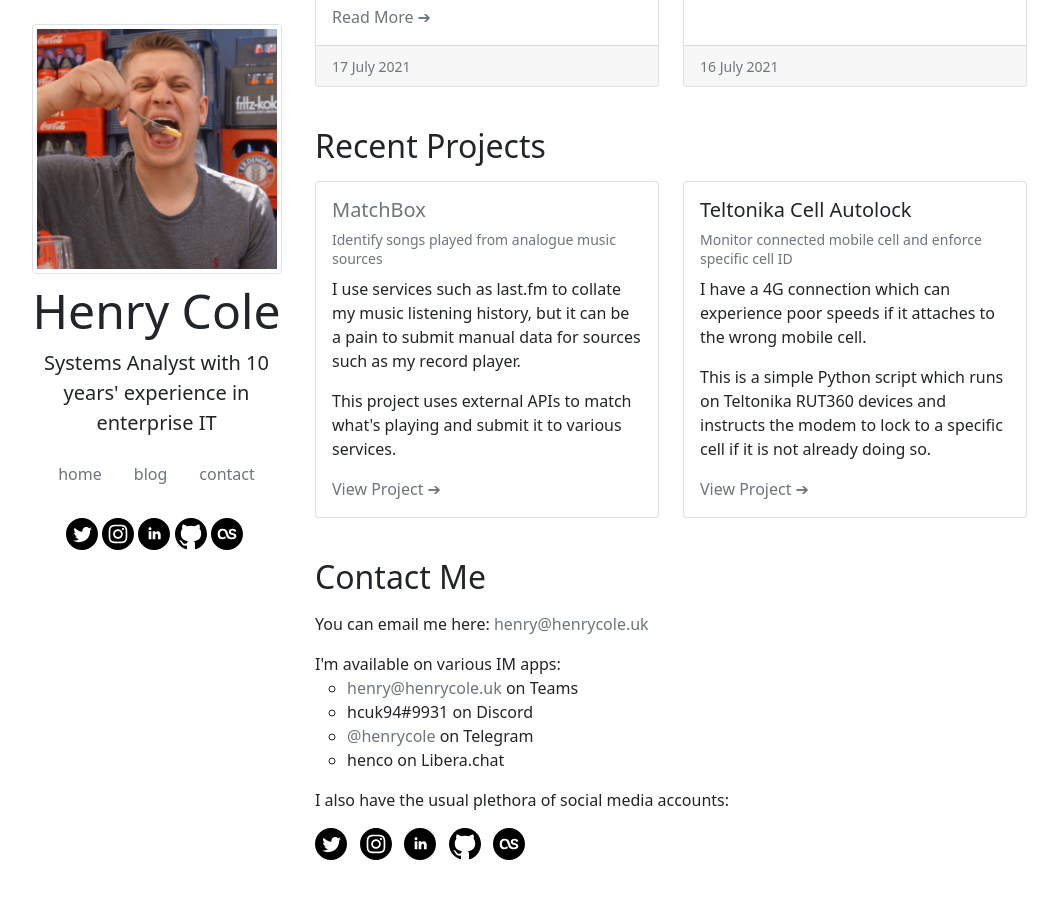
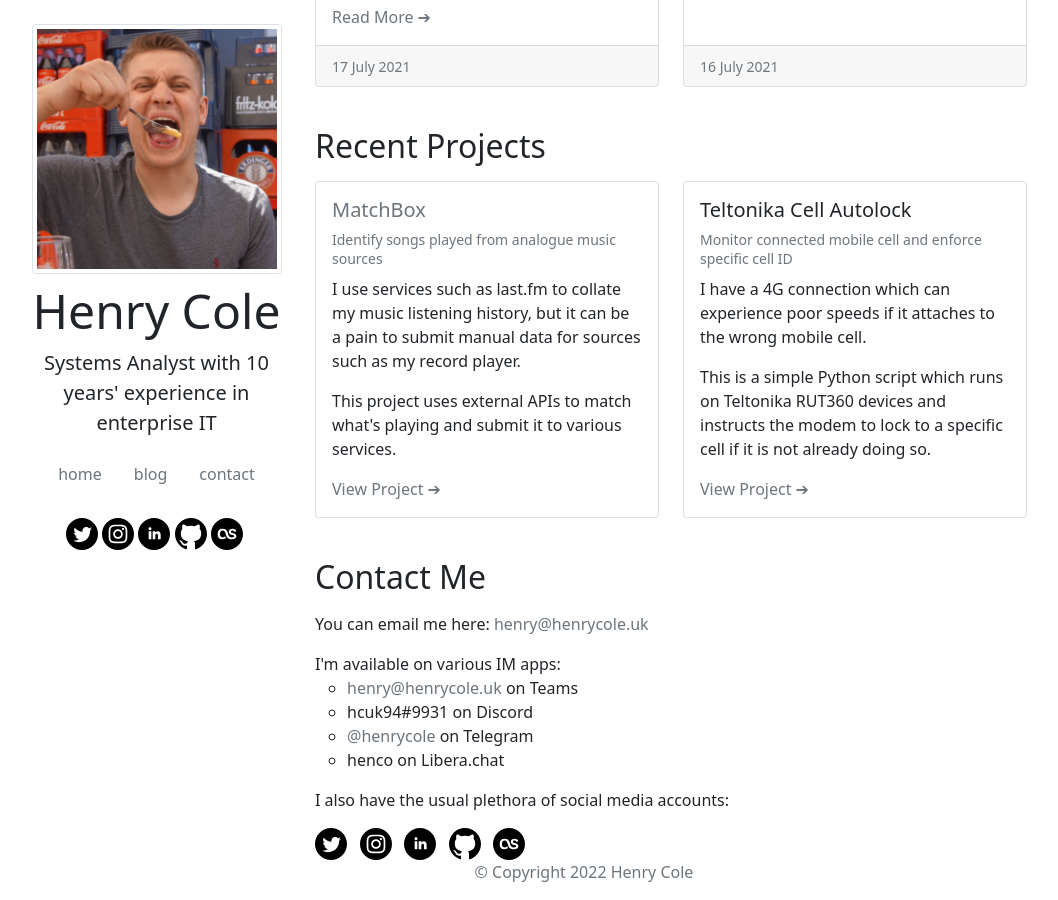
Before and after one commit to hcuk94/henry-personal-website, a Jekyll site: the page built from index.html, in a window 1280 px wide and 900 px high, scrolled down 537 px. Shown: the whole window, without its empty margins (56-1114 px from the left). Built offline with Jekyll 4.4.1, drawn with Linux system fonts in a browser that asks for light colours; before the commit the page ends 1397 px from its top, so only the background shows below that.

Commit message:
added copyright to footer

```diff
--- a/_includes/footer.html
+++ b/_includes/footer.html
@@ -1,4 +1,5 @@
 </div>
+<p class="text-center text-muted">© Copyright 2022 Henry Cole</p>
 </div>
 </div>
 </body>
```
